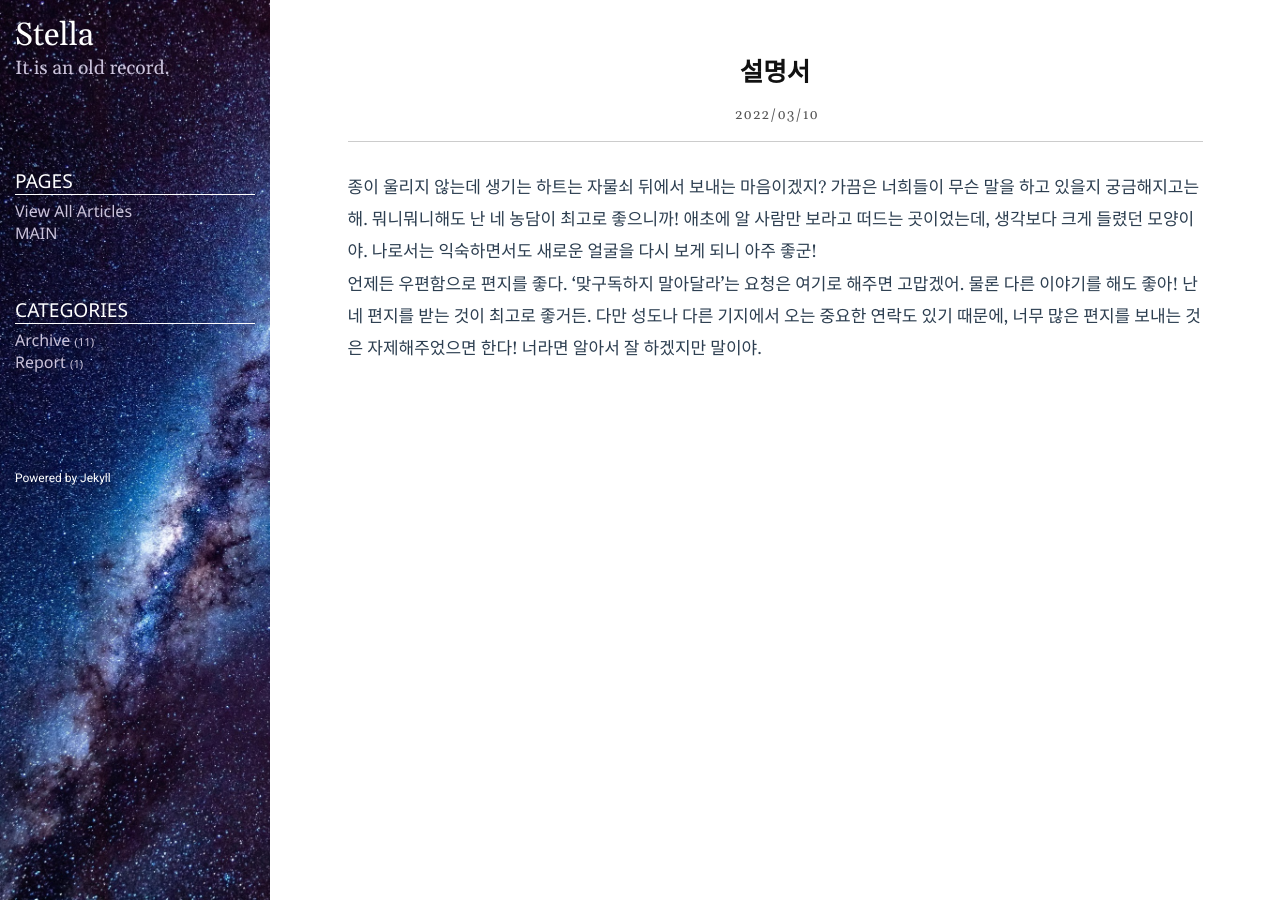
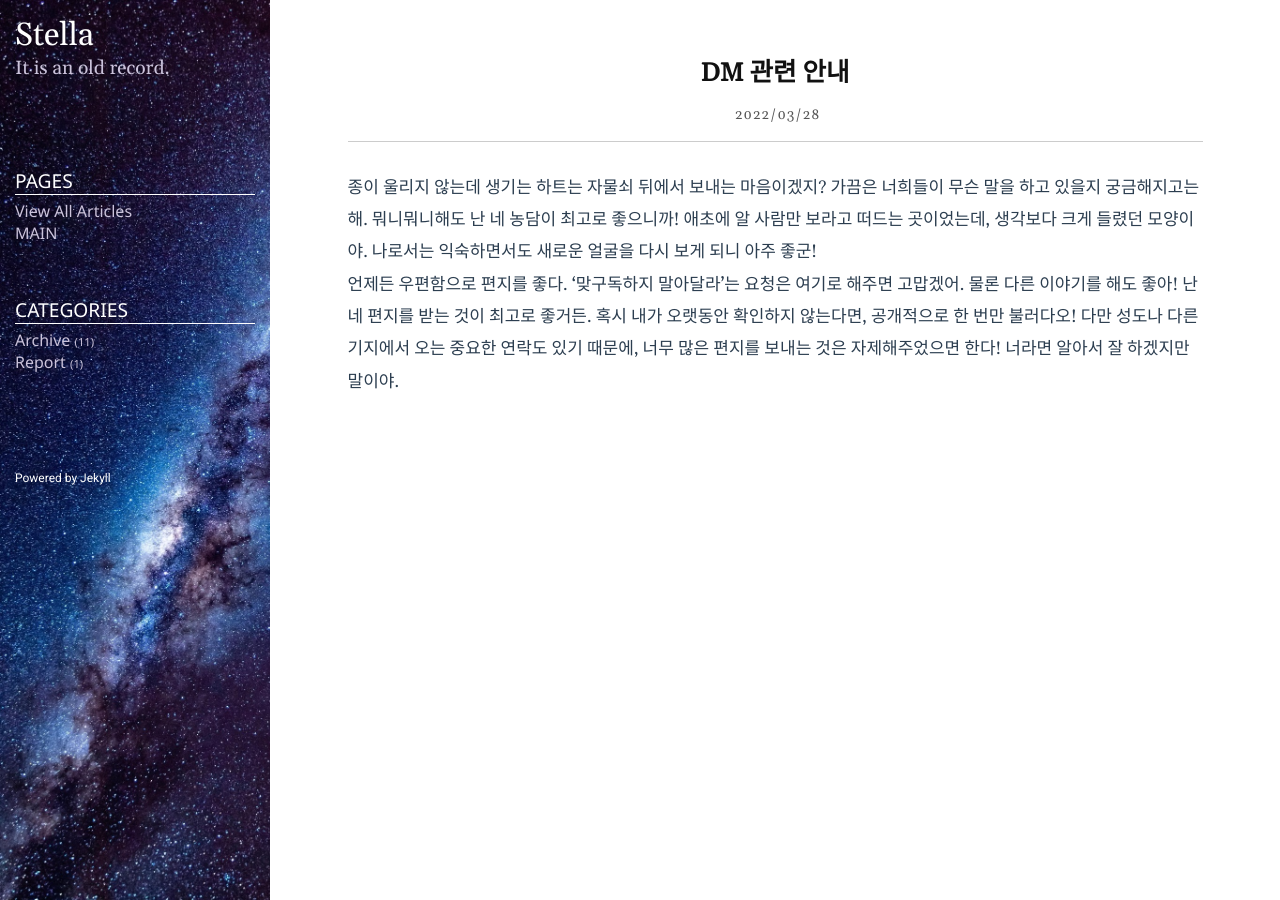
Before and after one commit to stella-blue/stella-blue.github.io, a Jekyll site: the page built from _posts/2022-03-28-DM.markdown, in a window 1280 px wide. Built offline with Jekyll 4.4.1, drawn with Linux system fonts in a browser that asks for light colours.

Commit message:
add files

```diff
--- a/_posts/2022-03-28-DM.markdown
+++ b/_posts/2022-03-28-DM.markdown
@@ -1,10 +1,10 @@
 ---
 layout: post
-title: 설명서
-date: 2022-03-10
+title: DM 관련 안내
+date: 2022-03-28
 category: Archive
 ---
 
 종이 울리지 않는데 생기는 하트는 자물쇠 뒤에서 보내는 마음이겠지? 가끔은 너희들이 무슨 말을 하고 있을지 궁금해지고는 해. 뭐니뭐니해도 난 네 농담이 최고로 좋으니까! 애초에 알 사람만 보라고 떠드는 곳이었는데, 생각보다 크게 들렸던 모양이야. 나로서는 익숙하면서도 새로운 얼굴을 다시 보게 되니 아주 좋군!
 
-언제든 우편함으로 편지를 좋다. '맞구독하지 말아달라'는 요청은 여기로 해주면 고맙겠어. 물론 다른 이야기를 해도 좋아! 난 네 편지를 받는 것이 최고로 좋거든. 다만 성도나 다른 기지에서 오는 중요한 연락도 있기 때문에, 너무 많은 편지를 보내는 것은 자제해주었으면 한다! 너라면 알아서 잘 하겠지만 말이야.
+언제든 우편함으로 편지를 좋다. '맞구독하지 말아달라'는 요청은 여기로 해주면 고맙겠어. 물론 다른 이야기를 해도 좋아! 난 네 편지를 받는 것이 최고로 좋거든. 혹시 내가 오랫동안 확인하지 않는다면, 공개적으로 한 번만 불러다오! 다만 성도나 다른 기지에서 오는 중요한 연락도 있기 때문에, 너무 많은 편지를 보내는 것은 자제해주었으면 한다! 너라면 알아서 잘 하겠지만 말이야.
--- a/_posts/2022-05-06-stretch.markdown
+++ b/_posts/2022-05-06-stretch.markdown
@@ -1,7 +1,7 @@
 ---
 layout: post
-title: 비가 올 때도 운동을 하자!
-date: 2022-06-05
+title: 스트레칭 권장
+date: 2022-05-06
 category: Archive
 ---
 
```
